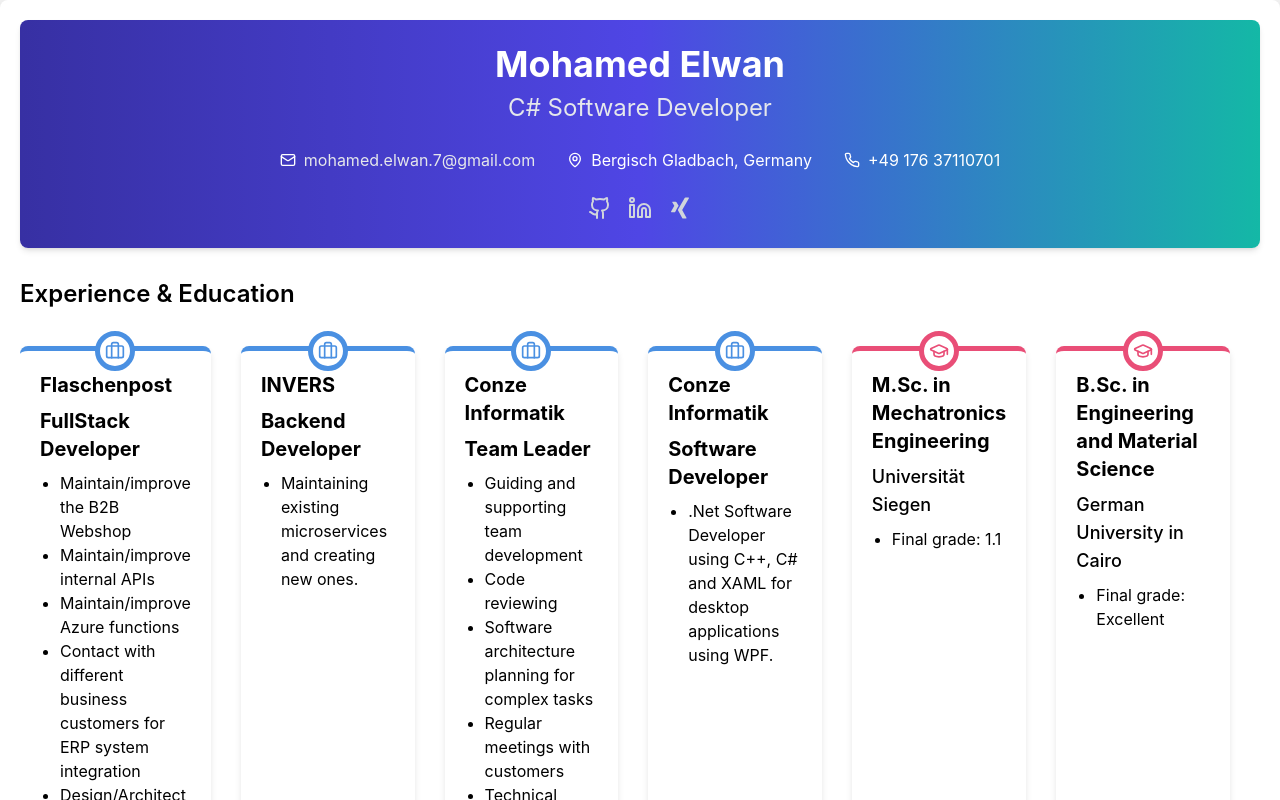
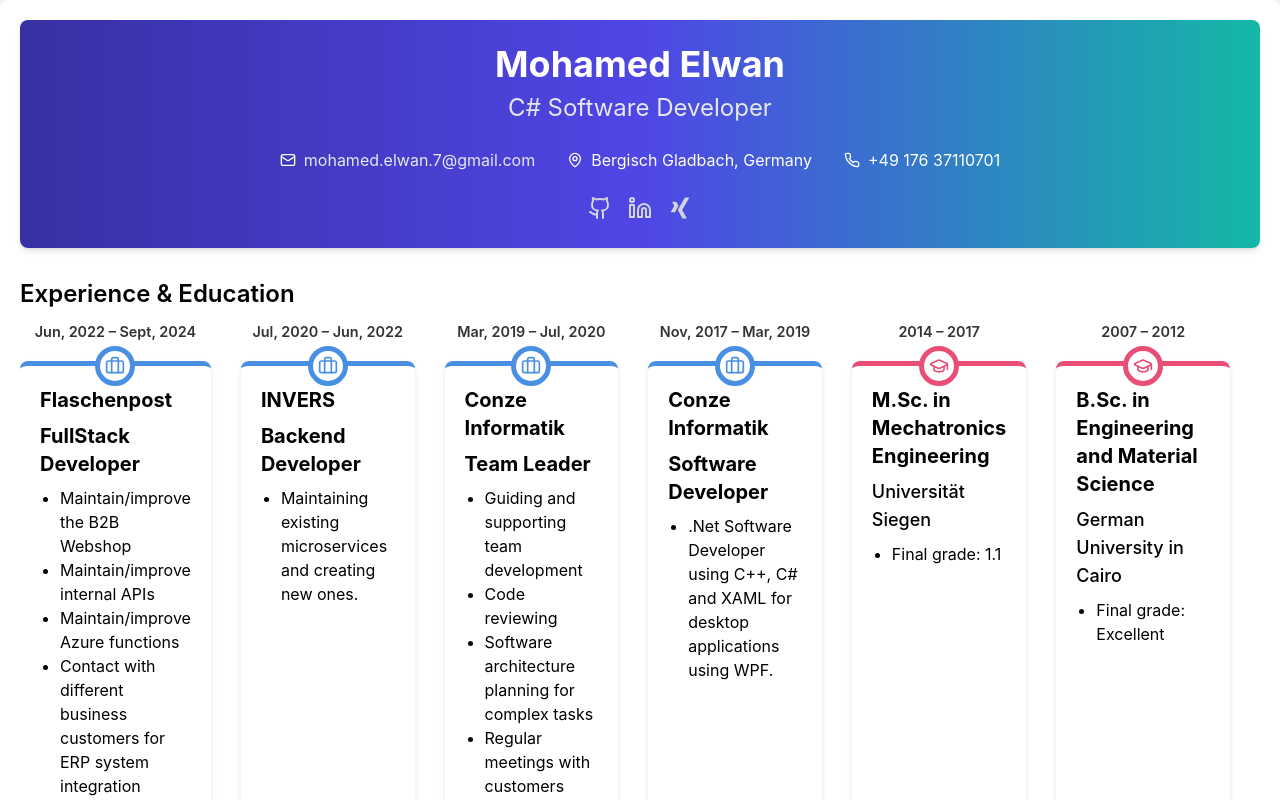
Before and after one commit to 3lwan/3lwan.github.io, a React (Create React App) app: page / in a window 1280 px wide. Shown: the top 800 px of the page. Built offline with nearby package versions, Linux system fonts and the light colour scheme.

Commit message:
Show dates

```diff
--- a/src/App.css
+++ b/src/App.css
@@ -50,6 +50,7 @@
   border-radius: 8px;
   box-shadow: 0 4px 6px rgba(0, 0, 0, 0.1);
   padding: 20px;
+  margin-top: 15px;
 }
 
 .timeline-item.experience {
@@ -185,6 +186,7 @@
     border-radius: 0;
     box-shadow: none;
     border-bottom: 1px solid #e0e0e0;
+    margin-top: 0;
   }
 
   .timeline-item:last-child {
```
